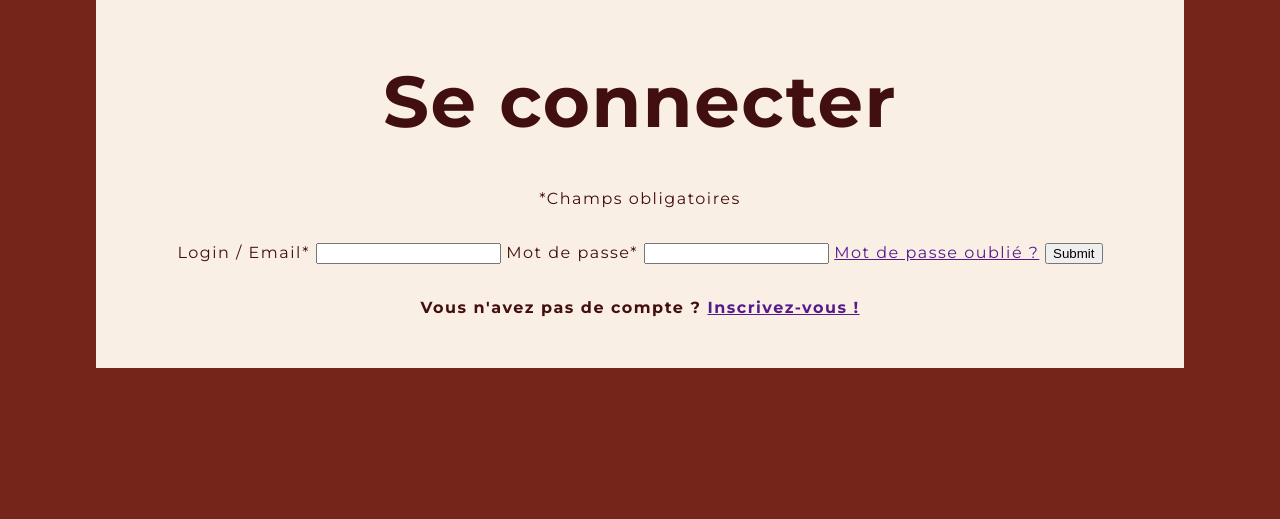
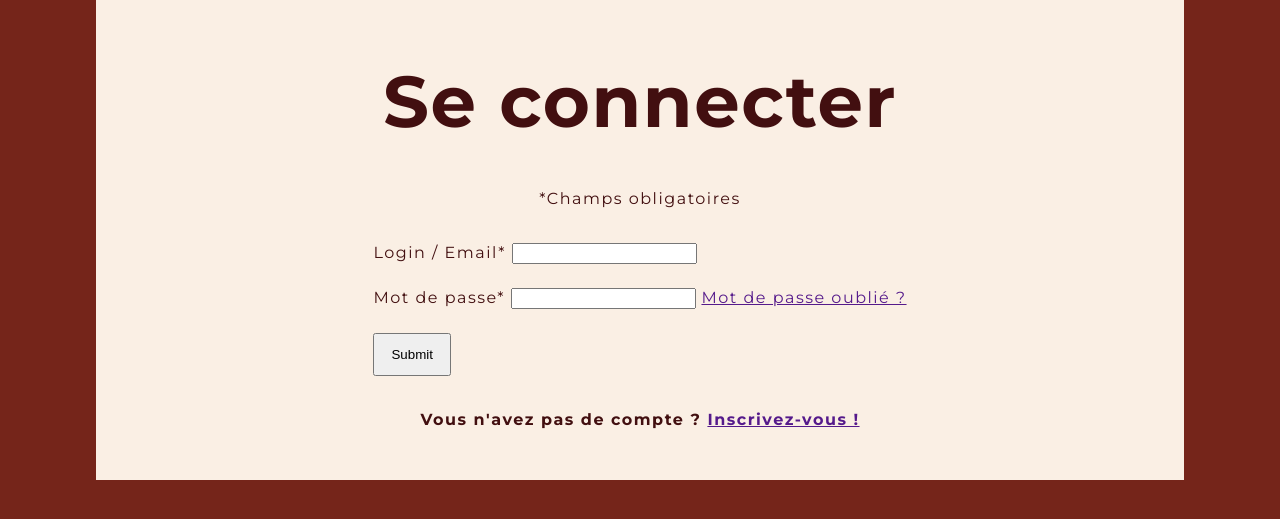
Before and after one commit to Shyronax/GLIMPSE, a PHP site: page /view/view-connection.html in a window 1280 px wide. Shown: the part 97-616 px from the top of the page. Run offline with PHP 8.4, Linux system fonts and the light colour scheme; some web fonts are replaced.

Commit message:
add form style

```diff
--- a/styles.css
+++ b/styles.css
@@ -261,6 +261,17 @@ main {
 }
 
 /* ----------------------------- *
+ *              FORM             *
+ * ----------------------------- */
+
+.form {
+    display: flex;
+    flex-direction: column;
+    justify-content: center;
+    gap: 1.5rem;
+}
+
+/* ----------------------------- *
  *             FOOTER            *
  * ----------------------------- */
 
--- a/view/view-connection.html
+++ b/view/view-connection.html
@@ -36,13 +36,16 @@
             <h1 class="container__title">Se connecter</h1>
             <p class="container__text">*Champs obligatoires</p>
             <form action="" class="form">
-                <label for="" class="form__label">Login / Email*</label>
-                <input type="text" class="form__input" required>
-                <label for="" class="form__label">Mot de passe*</label>
-                <input type="text" class="form__input">
-
-                <a href="" class="form__link">Mot de passe oublié ?</a>
-                <input type="submit">
+                <div>
+                    <label for="" class="form__label">Login / Email*</label>
+                    <input type="text" class="form__input" required>
+                </div>
+                <div>
+                    <label for="" class="form__label">Mot de passe*</label>
+                    <input type="text" class="form__input">
+                    <a href="" class="form__link">Mot de passe oublié ?</a>
+                </div>
+                <input type="submit" class="btn">
             </form>
             <p class="container__text text--bold">Vous n'avez pas de compte ? <a href="" class="container__link">Inscrivez-vous !</a></p>
         </div>
```
